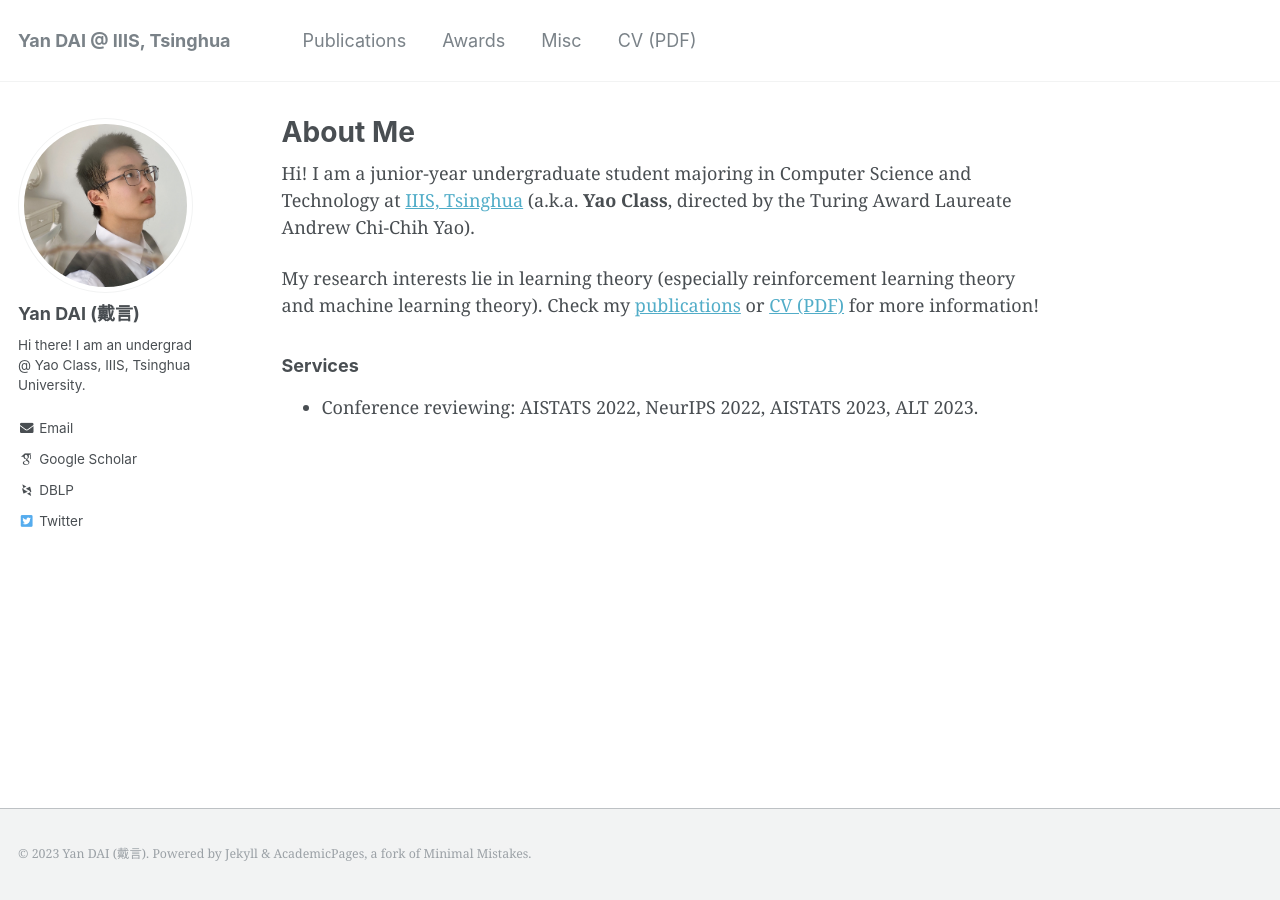
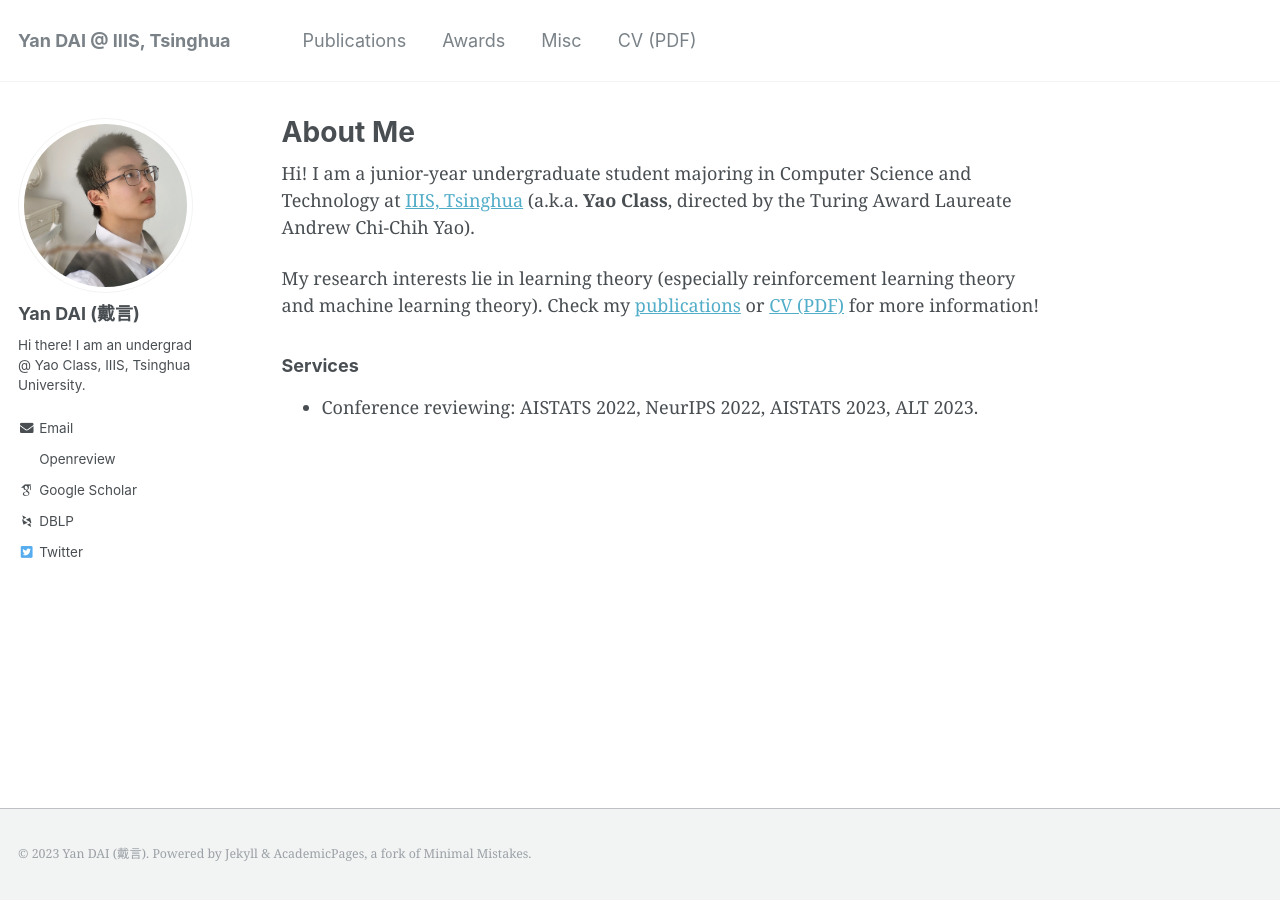
Before and after one commit to yandaichn/yandaichn.github.io, a Jekyll site: the page built from _pages/about.md, in a window 1280 px wide. Built offline with Jekyll 4.4.1, drawn with Linux system fonts in a browser that asks for light colours; some web fonts are replaced.

Commit message:
Add Openreview

```diff
--- a/_includes/author-profile.html
+++ b/_includes/author-profile.html
@@ -67,8 +67,8 @@
       {% if author.stackoverflow %}
         <li><a href="https://www.stackoverflow.com/users/{{ author.stackoverflow }}"><i class="fab fa-fw fa-stack-overflow" aria-hidden="true"></i> Stackoverflow</a></li>
       {% endif %}
-      {% if author.stackoverflow %}
-        <li><a href="https://openreview.net/profile?id={{ author.stackoverflow }}"><i class="fab fa-fw fa-file-pdf" aria-hidden="true"></i> Openreview</a></li>
+      {% if author.openreview %}
+        <li><a href="https://openreview.net/profile?id={{ author.openreview }}"><i class="fab fa-fw fa-file-pdf" aria-hidden="true"></i> Openreview</a></li>
       {% endif %}
       {% if author.lastfm %}
         <li><a href="https://lastfm.com/user/{{ author.lastfm }}"><i class="fab fa-fw fa-lastfm-square" aria-hidden="true"></i> Last.fm</a></li>
```
